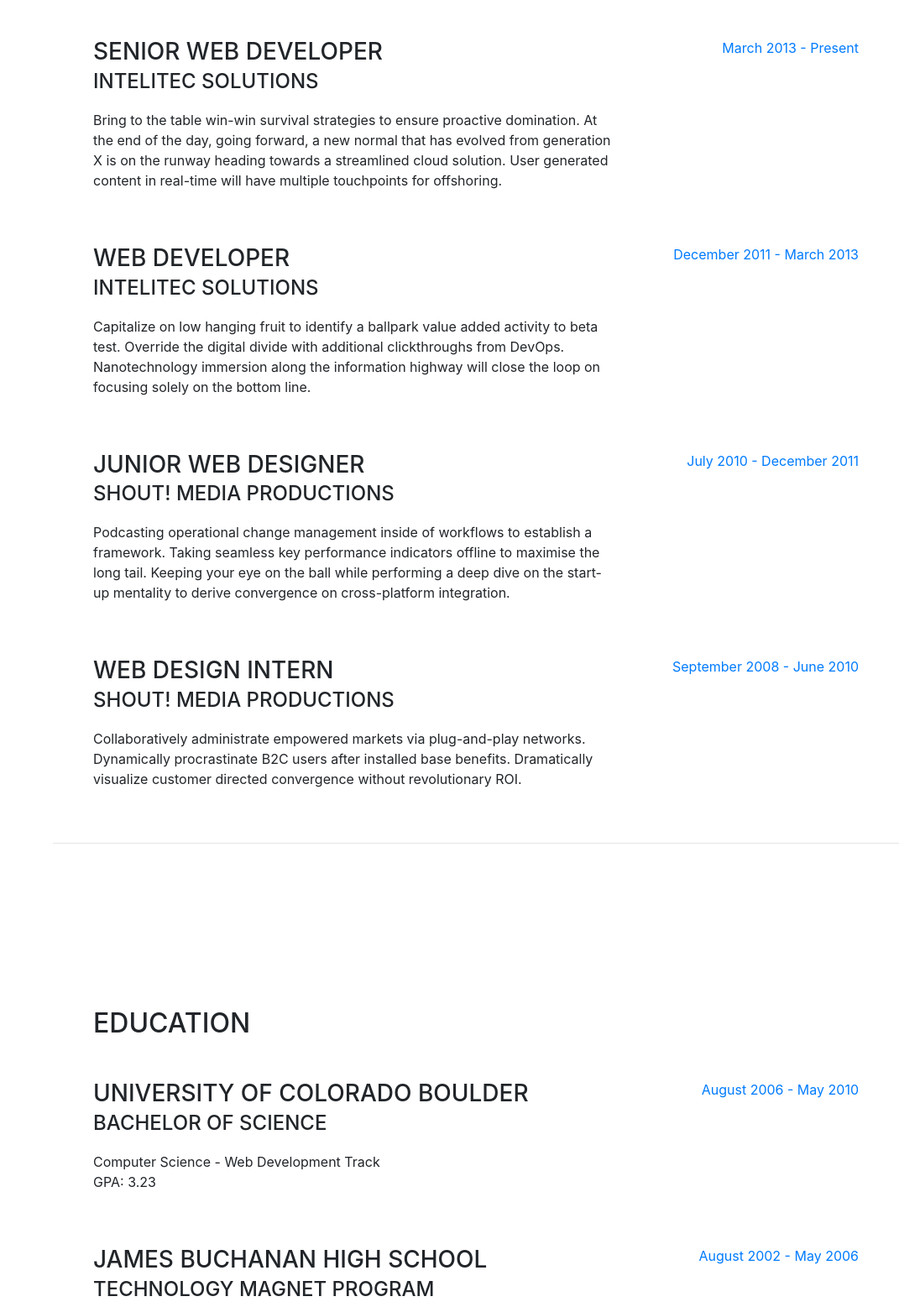
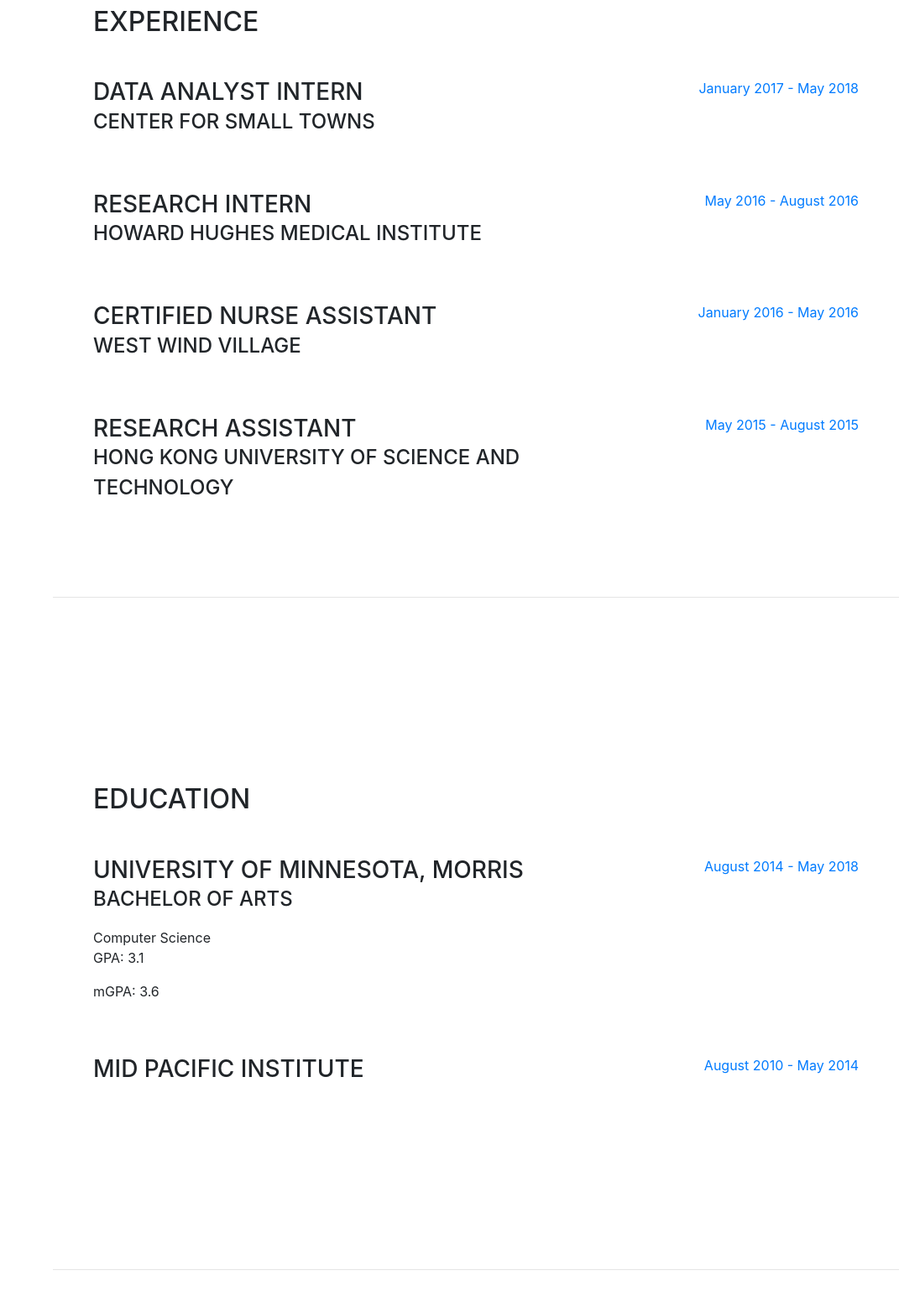
Before and after one commit to tszhonglau/tszhonglau.github.io, a website with bundled scripts: page index.html in a window 1280 px wide. Shown: the part 890-2447 px from the top of the page at 84% size, without its empty margins (209-1280 px from the left). Built offline with nearby package versions, Linux system fonts and the light colour scheme; a web font is replaced by a local one.

Commit message:
Changes in experiences

```diff
--- a/index.html
+++ b/index.html
@@ -27,7 +27,7 @@
 
     <nav class="navbar navbar-expand-lg navbar-dark bg-primary fixed-top" id="sideNav">
       <a class="navbar-brand js-scroll-trigger" href="#page-top">
-        <span class="d-block d-lg-none">Tsz Hong Lau</span>
+        <span class="d-block d-lg-none">Tsz Hong (Andy) Lau</span>
         <span class="d-none d-lg-block">
           <img class="img-fluid img-profile rounded-circle mx-auto mb-2" src="img/profile.jpg" alt="">
         </span>
@@ -41,7 +41,7 @@
             <a class="nav-link js-scroll-trigger" href="#about">About</a>
           </li>
           <li class="nav-item">
-            <a class="nav-link js-scroll-trigger" href="#experience">Experience/Past Projects</a>
+            <a class="nav-link js-scroll-trigger" href="#experience">Experience</a>
           </li>
           <li class="nav-item">
             <a class="nav-link js-scroll-trigger" href="#education">Education</a>
@@ -60,13 +60,13 @@
 
       <section class="resume-section p-3 p-lg-5 d-flex d-column" id="about">
         <div class="my-auto">
-          <h1 class="mb-0">Tsz Hong
+          <h1 class="mb-0">Tsz Hong (Andy)
             <span class="text-primary">Lau</span>
           </h1>
           <div class="subheading mb-5">301 1st Street Harrison, NJ, 07029 · (718) 593-5013 ·
             <a href="mailto:lauxx265@morris.umn.edu">lauxx265@morris.umn.edu</a>
           </div>
-          <p class="lead mb-5">I am experienced in leveraging agile frameworks to provide a robust synopsis for high level overviews. Iterative approaches to corporate strategy foster collaborative thinking to further the overall value proposition.</p>
+          <p class="lead mb-5">A newly graduate of University of Minnesota at Morris with a Computer Science degree. I have experiences in both data analytics and software development. Fluent in Agile methodology. </p>
           <div class="social-icons">
             <a href="https://github.com/tszhonglau">
               <i class="fab fa-github"></i>
@@ -86,45 +86,45 @@
 
           <div class="resume-item d-flex flex-column flex-md-row mb-5">
             <div class="resume-content mr-auto">
-              <h3 class="mb-0">Senior Web Developer</h3>
-              <div class="subheading mb-3">Intelitec Solutions</div>
-              <p>Bring to the table win-win survival strategies to ensure proactive domination. At the end of the day, going forward, a new normal that has evolved from generation X is on the runway heading towards a streamlined cloud solution. User generated content in real-time will have multiple touchpoints for offshoring.</p>
+              <h3 class="mb-0">Data Analyst Intern</h3>
+              <div class="subheading mb-3">Center for Small Towns</div>
+              <p></p>
             </div>
             <div class="resume-date text-md-right">
-              <span class="text-primary">March 2013 - Present</span>
+              <span class="text-primary">January 2017 - May 2018</span>
             </div>
           </div>
 
           <div class="resume-item d-flex flex-column flex-md-row mb-5">
             <div class="resume-content mr-auto">
-              <h3 class="mb-0">Web Developer</h3>
-              <div class="subheading mb-3">Intelitec Solutions</div>
-              <p>Capitalize on low hanging fruit to identify a ballpark value added activity to beta test. Override the digital divide with additional clickthroughs from DevOps. Nanotechnology immersion along the information highway will close the loop on focusing solely on the bottom line.</p>
+              <h3 class="mb-0">Research Intern</h3>
+              <div class="subheading mb-3">Howard Hughes Medical Institute</div>
+              <p></p>
             </div>
             <div class="resume-date text-md-right">
-              <span class="text-primary">December 2011 - March 2013</span>
+              <span class="text-primary">May 2016 - August 2016</span>
             </div>
           </div>
 
           <div class="resume-item d-flex flex-column flex-md-row mb-5">
             <div class="resume-content mr-auto">
-              <h3 class="mb-0">Junior Web Designer</h3>
-              <div class="subheading mb-3">Shout! Media Productions</div>
-              <p>Podcasting operational change management inside of workflows to establish a framework. Taking seamless key performance indicators offline to maximise the long tail. Keeping your eye on the ball while performing a deep dive on the start-up mentality to derive convergence on cross-platform integration.</p>
+              <h3 class="mb-0">Certified Nurse Assistant</h3>
+              <div class="subheading mb-3">West Wind Village</div>
+              <p></p>
             </div>
             <div class="resume-date text-md-right">
-              <span class="text-primary">July 2010 - December 2011</span>
+              <span class="text-primary">January 2016 - May 2016</span>
             </div>
           </div>
 
           <div class="resume-item d-flex flex-column flex-md-row">
             <div class="resume-content mr-auto">
-              <h3 class="mb-0">Web Design Intern</h3>
-              <div class="subheading mb-3">Shout! Media Productions</div>
-              <p>Collaboratively administrate empowered markets via plug-and-play networks. Dynamically procrastinate B2C users after installed base benefits. Dramatically visualize customer directed convergence without revolutionary ROI.</p>
+              <h3 class="mb-0">Research Assistant</h3>
+              <div class="subheading mb-3">Hong Kong University of Science and Technology</div>
+              <p></p>
             </div>
             <div class="resume-date text-md-right">
-              <span class="text-primary">September 2008 - June 2010</span>
+              <span class="text-primary">May 2015 - August 2015</span>
             </div>
           </div>
 
@@ -140,24 +140,23 @@
 
           <div class="resume-item d-flex flex-column flex-md-row mb-5">
             <div class="resume-content mr-auto">
-              <h3 class="mb-0">University of Colorado Boulder</h3>
-              <div class="subheading mb-3">Bachelor of Science</div>
-              <div>Computer Science - Web Development Track</div>
-              <p>GPA: 3.23</p>
+              <h3 class="mb-0">University of Minnesota, Morris</h3>
+              <div class="subheading mb-3">Bachelor of Arts</div>
+              <div>Computer Science</div>
+              <p>GPA: 3.1</p>
+              <p>mGPA: 3.6</p>
             </div>
             <div class="resume-date text-md-right">
-              <span class="text-primary">August 2006 - May 2010</span>
+              <span class="text-primary">August 2014 - May 2018</span>
             </div>
           </div>
 
           <div class="resume-item d-flex flex-column flex-md-row">
             <div class="resume-content mr-auto">
-              <h3 class="mb-0">James Buchanan High School</h3>
-              <div class="subheading mb-3">Technology Magnet Program</div>
-              <p>GPA: 3.56</p>
+              <h3 class="mb-0">Mid Pacific Institute</h3>
             </div>
             <div class="resume-date text-md-right">
-              <span class="text-primary">August 2002 - May 2006</span>
+              <span class="text-primary">August 2010 - May 2014</span>
             </div>
           </div>
 
```
